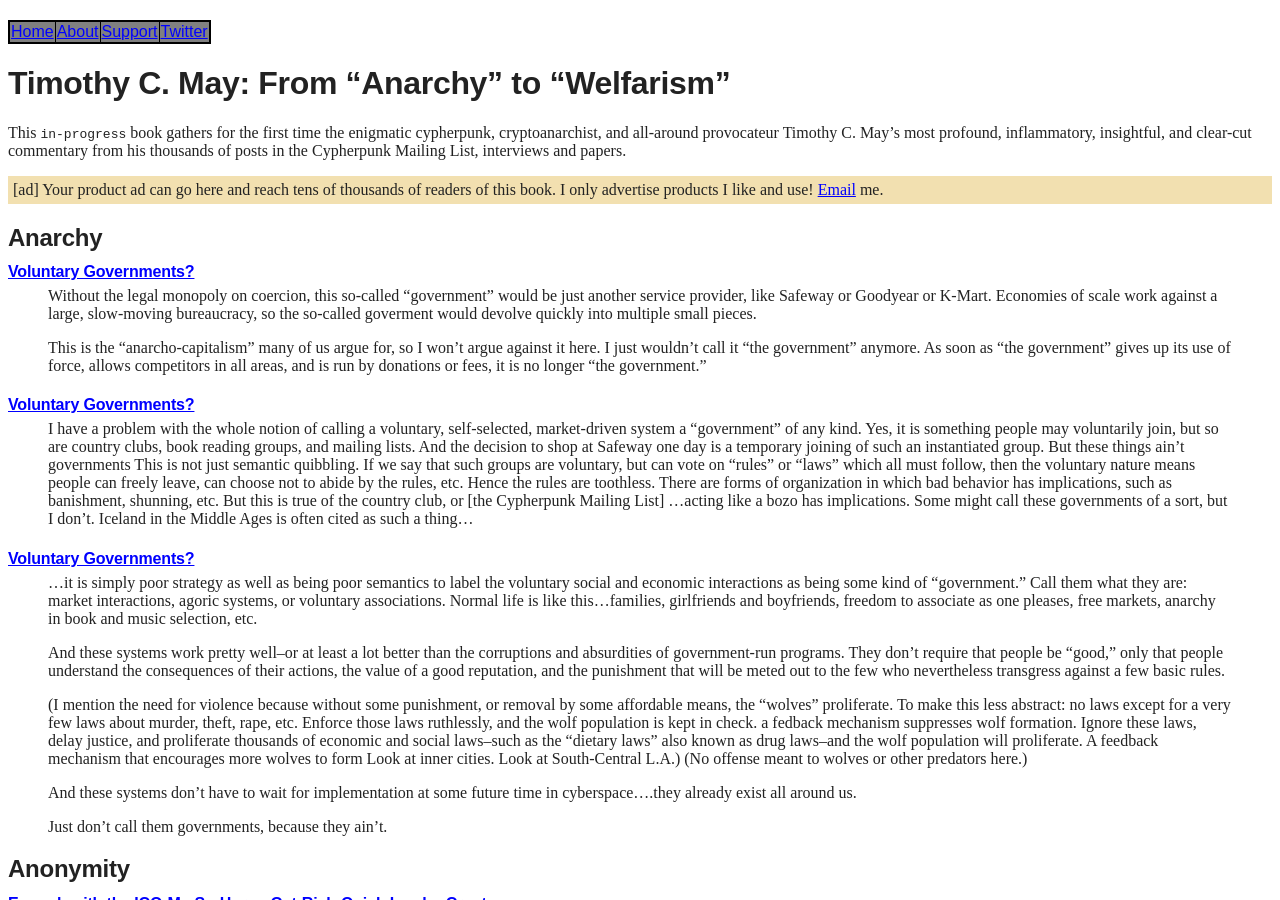
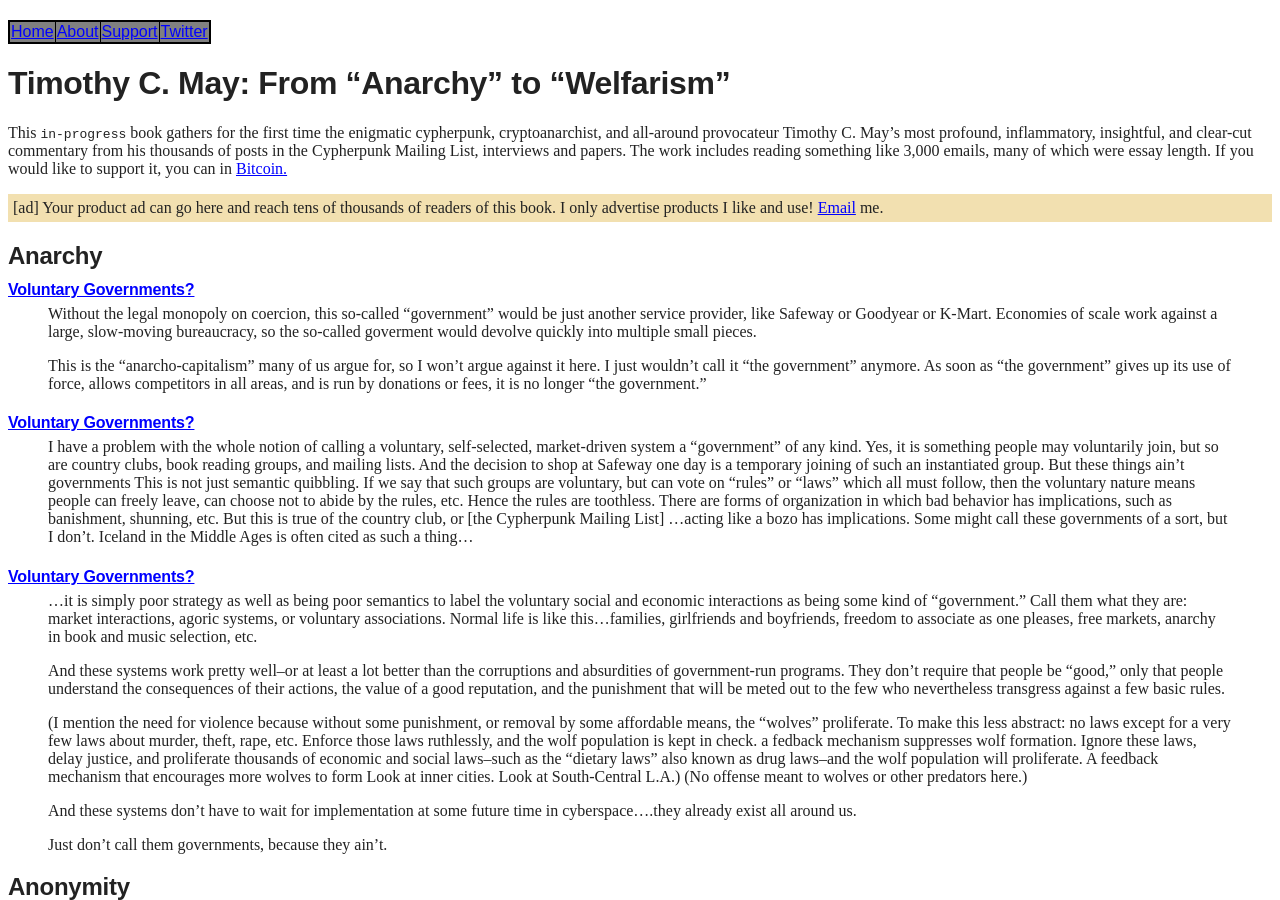
Before and after one commit to wakgill/deryk, a Jekyll site: the page built from tcm.md, in a window 1280 px wide and 900 px high. Built offline with Jekyll 4.4.1, drawn with Linux system fonts in a browser that asks for light colours.

Commit message:
Update tcm.md

```diff
--- a/tcm.md
+++ b/tcm.md
@@ -6,7 +6,7 @@
 
 # Timothy C. May: From "Anarchy" to "Welfarism"
 
-This <code>in-progress</code> book gathers for the first time the enigmatic cypherpunk, cryptoanarchist, and all-around provocateur Timothy C. May’s most profound, inflammatory, insightful, and clear-cut commentary from his thousands of posts in the Cypherpunk Mailing List, interviews and papers.
+This <code>in-progress</code> book gathers for the first time the enigmatic cypherpunk, cryptoanarchist, and all-around provocateur Timothy C. May’s most profound, inflammatory, insightful, and clear-cut commentary from his thousands of posts in the Cypherpunk Mailing List, interviews and papers. The work includes reading something like 3,000 emails, many of which were essay length. If you would like to support it, you can in [Bitcoin.](/deryk/support)
 
 <div style="margin-bottom:15px;background: #f2e0b0;padding: 5px;">
 [ad] Your product ad can go here and reach tens of thousands of readers of this book. I only advertise products I like and use! <a href="https://wakgill.github.io/deryk/#contact">Email</a> me.
```
